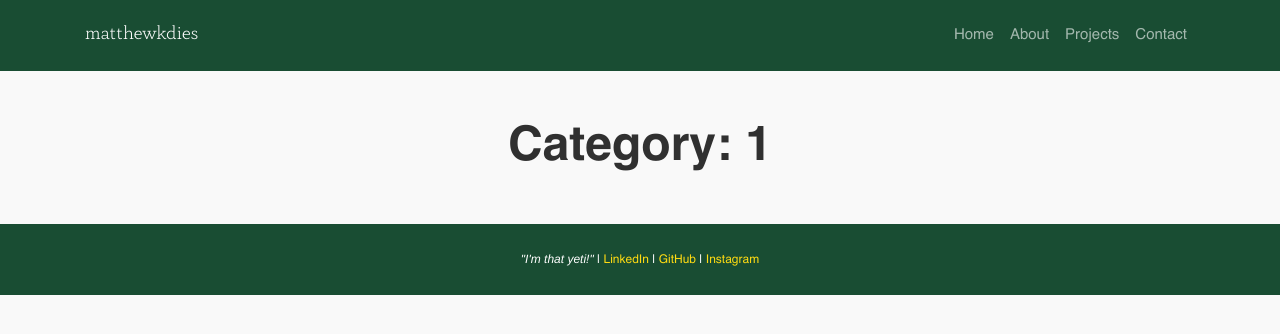
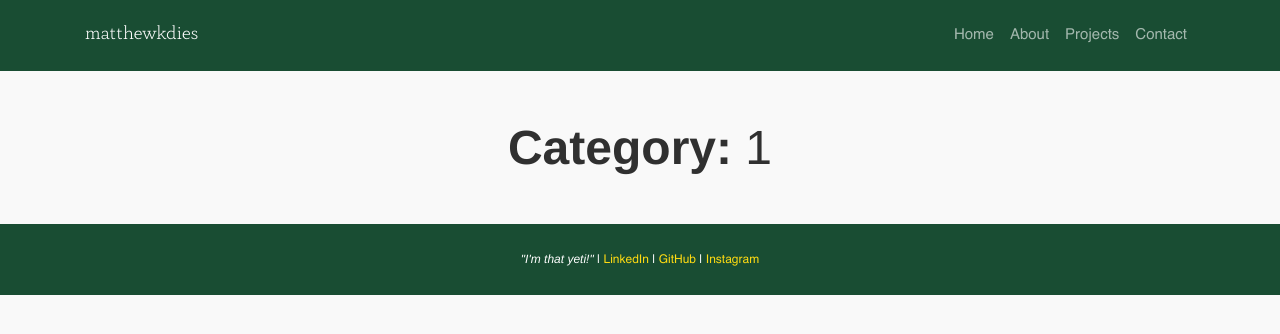
Before and after one commit to matthewkdies/website_v2, a Django app: page /blog/category/1/ in a window 1280 px wide. Shown: the top 334 px of the page. Run offline with Django 4.2, Linux system fonts and the light colour scheme; data that the repository does not hold is empty; parts of the project's set-up code (start-up, migrations or seed data) failed here and were passed over; some libraries are stand-ins or nearby versions.

Commit message:
Fixing font for categories page.

```diff
--- a/website_v2/templates/pages/category_list.html
+++ b/website_v2/templates/pages/category_list.html
@@ -4,7 +4,7 @@
 {% block content %}
 <section class="container" style="font-family: 'helvetica-light', sans-serif;">
 	<article>
-	  <h1 class="text-center mt-5 mb-5 text-dark" style="font-family: 'helvetica-bold', sans-serif;">Category: {{ category | title }}</h1>
+	  <h1 class="text-center mt-5 mb-5 text-dark" style="font-family: 'helvetica', sans-serif;"><b>Category:</b> {{ category | title }}</h1>
 	  <div class="row row-cols-1 row-cols-md-3">
 	    {% for post in posts %}
 	    <div class="col mb-4 text-center">
```
